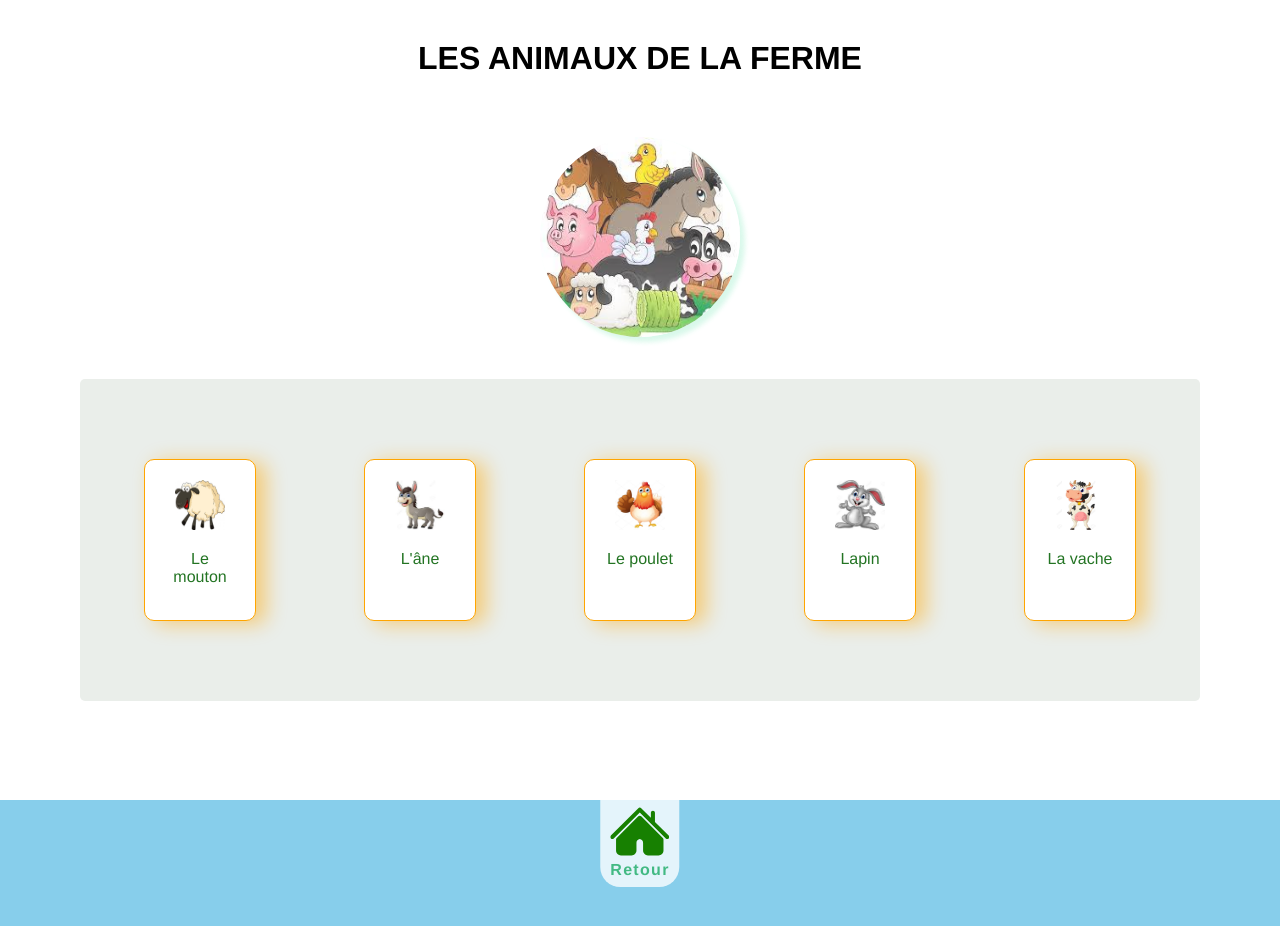
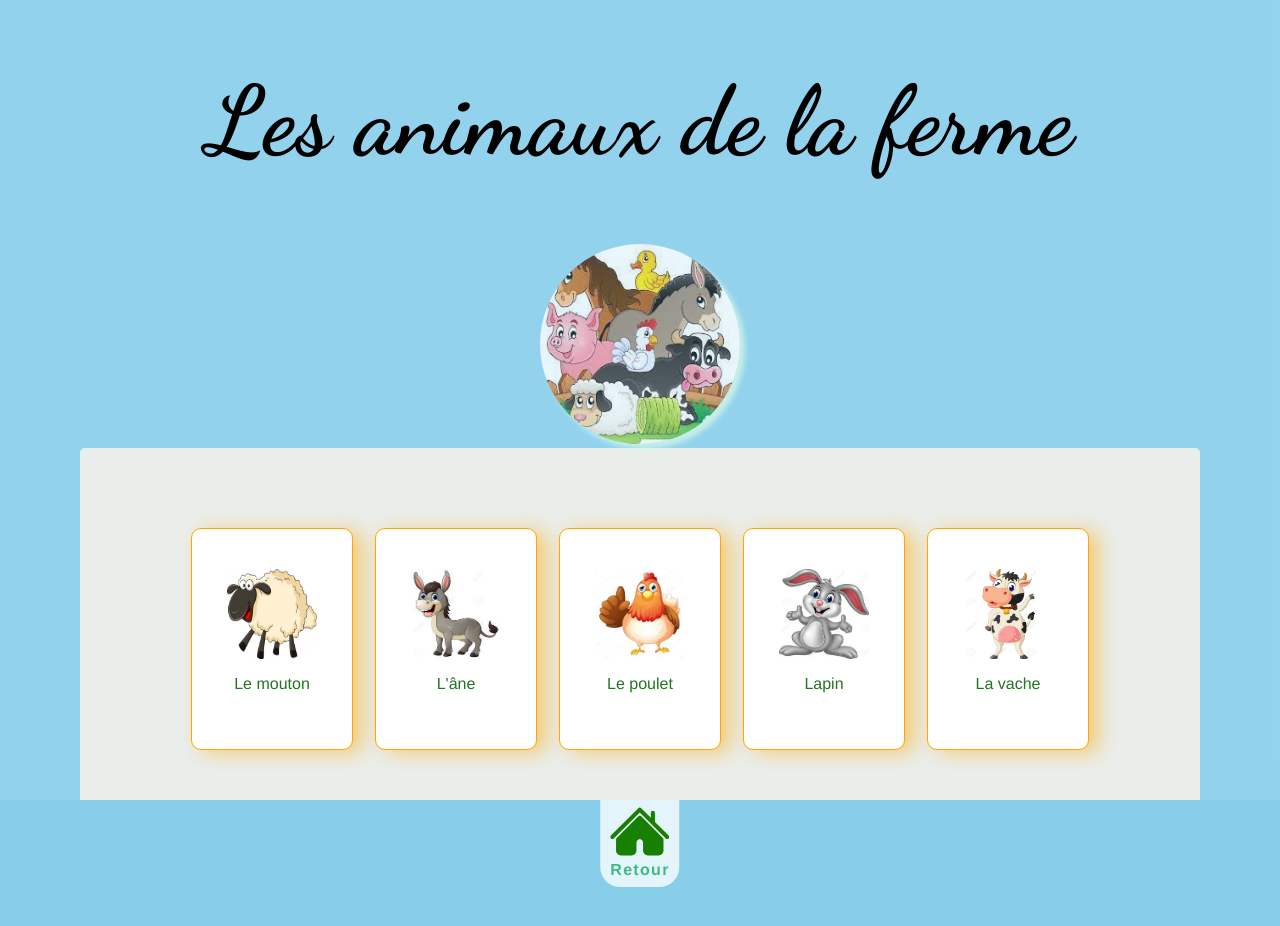
Before and after one commit to Alexandre-Rosier/hackaton-vuejs, a Vue app: page / in a window 1280 px wide. Shown: the top 926 px of the page. Built offline with nearby package versions, Linux system fonts and the light colour scheme; no server answers.

Commit message:
add css card

```diff
--- a/public/index.html
+++ b/public/index.html
@@ -5,6 +5,11 @@
 		<meta http-equiv="X-UA-Compatible" content="IE=edge" />
 		<meta name="viewport" content="width=device-width,initial-scale=1.0" />
 		<link rel="icon" href="<%= BASE_URL %>favicon.ico" />
+		<link rel="preconnect" href="https://fonts.gstatic.com" />
+		<link
+			href="https://fonts.googleapis.com/css2?family=Dancing+Script:wght@700&display=swap"
+			rel="stylesheet"
+		/>
 		<title><%= htmlWebpackPlugin.options.title %></title>
 	</head>
 	<body>
--- a/src/App.vue
+++ b/src/App.vue
@@ -41,6 +41,7 @@ body,
 	padding: 0;
 	height: 100%;
 	width: 100%;
+	background: #87ceeb85;
 }
 #app {
 	font-family: Avenir, Helvetica, Arial, sans-serif;
--- a/src/components/Chicken.vue
+++ b/src/components/Chicken.vue
@@ -11,7 +11,7 @@
 		<div class="cardDetail" id="detailsChicken">
 			<section class="CardFlex">
 				<div class="title">
-					<img class="imgCard" src="../assets/poulet.gif" />
+					<!-- <img class="imgCard" src="../assets/poulet.gif" /> -->
 					<button
 						@click.prevent="
 							playSound('https://www.fesliyanstudios.com/play-mp3/6512')
--- a/src/components/Cow.vue
+++ b/src/components/Cow.vue
@@ -10,7 +10,7 @@
 		<div class="cardDetail" id="detailsCow">
 			<section class="CardFlex">
 				<div class="title">
-					<img class="imgCard" src="../assets/cow.gif" />
+					<!-- <img class="imgCard" src="../assets/cow.gif" /> -->
 					<button
 						@click.prevent="
 							playSound('https://www.fesliyanstudios.com/play-mp3/6520')
@@ -40,7 +40,6 @@ import * as THREE from "three";
 import { OrbitControls } from "three/examples/jsm/controls/OrbitControls";
 import { GLTFLoader } from "three/examples/jsm/loaders/GLTFLoader";
 
-
 const raycaster = new THREE.Raycaster();
 const mouse = new THREE.Vector2();
 
@@ -65,8 +64,6 @@ export default {
 		init() {
 			// set container
 			this.container = this.$refs.sceneContainerCow;
-
-
 
 			// add camera
 			const fov = 80; // Field of view
--- a/src/components/Donkey.vue
+++ b/src/components/Donkey.vue
@@ -5,12 +5,12 @@
 		v-on:click="detectClickMouse"
 	>
 		<a href="#" class="btnhome"
-      ><img class="btnhomeimg" src="../assets/home.svg" />Retour
-    </a>
+			><img class="btnhomeimg" src="../assets/home.svg" />Retour
+		</a>
 		<div class="cardDetail" id="detailsDonkey">
 			<section class="CardFlex">
 				<div class="title">
-					<img class="imgCard" src="../assets/donkey.gif" />
+					<!-- <img class="imgCard" src="../assets/donkey.gif" /> -->
 					<button
 						@click.prevent="
 							playSound('https://bigsoundbank.com/UPLOAD/mp3/1551.mp3')
--- a/src/components/Rabbit.vue
+++ b/src/components/Rabbit.vue
@@ -11,7 +11,7 @@
 		<div class="cardDetail" id="detailsRabbit">
 			<section class="CardFlex">
 				<div class="title">
-          <img class="imgCard" src="../assets/poulet.gif" />
+					<!-- <img class="imgCard" src="../assets/poulet.gif" /> -->
 					<button
 						@click.prevent="
 							playSound('https://www.fesliyanstudios.com/play-mp3/6512')
--- a/src/components/Sheep.vue
+++ b/src/components/Sheep.vue
@@ -10,7 +10,7 @@
 		<div class="cardDetail" id="detailsSheep">
 			<section class="CardFlex">
 				<div class="title">
-          <img class="imgCard" src="../assets/goat.gif" />
+					<!-- <img class="imgCard" src="../assets/goat.gif" /> -->
 					<button
 						@click.prevent="
 							playSound('https://www.fesliyanstudios.com/play-mp3/6557')
--- a/src/components/Slider.vue
+++ b/src/components/Slider.vue
@@ -1,6 +1,6 @@
 <template>
 	<div class="accueil">
-		<h1 class="title-accueil">LES ANIMAUX DE LA FERME</h1>
+		<h1 class="title-accueil">Les animaux de la ferme</h1>
 		<div class="container-img-accueil">
 			<img
 				class="img-accueil"
@@ -58,6 +58,10 @@ export default {
 	flex-direction: column;
 	justify-content: space-around;
 }
+.title-accueil {
+	font-family: "Dancing Script", cursive;
+	font-size: 6rem;
+}
 .Slider {
 	background-color: rgb(234, 238, 234);
 	padding-bottom: 80px;
@@ -76,6 +80,8 @@ export default {
 	justify-content: space-around;
 	display: flex;
 	margin: 0 10px;
+	margin: auto;
+	max-width: 920px;
 }
 .animal-card {
 	border: 1px solid orange;
@@ -83,9 +89,13 @@ export default {
 	padding: 20px 20px 20px 20px;
 	box-shadow: 10px 3px 20px rgba(255, 166, 0, 0.486);
 	color: rgb(35, 116, 35);
-	width: 70px;
-	height: 120px;
+	width: 120px;
+	height: 180px;
 	background: white;
+	flex-direction: column;
+	justify-content: center;
+	align-items: center;
+	display: flex;
 }
 h3 {
 	margin: 40px 0 0;
@@ -102,8 +112,8 @@ a {
 	color: #42b983;
 }
 img {
-	width: 50px;
-	height: 50px;
+	width: 90px;
+	height: 90px;
 }
 
 .animal-card:hover {
```
Lines whose indentation alone changed are shown as unchanged.
